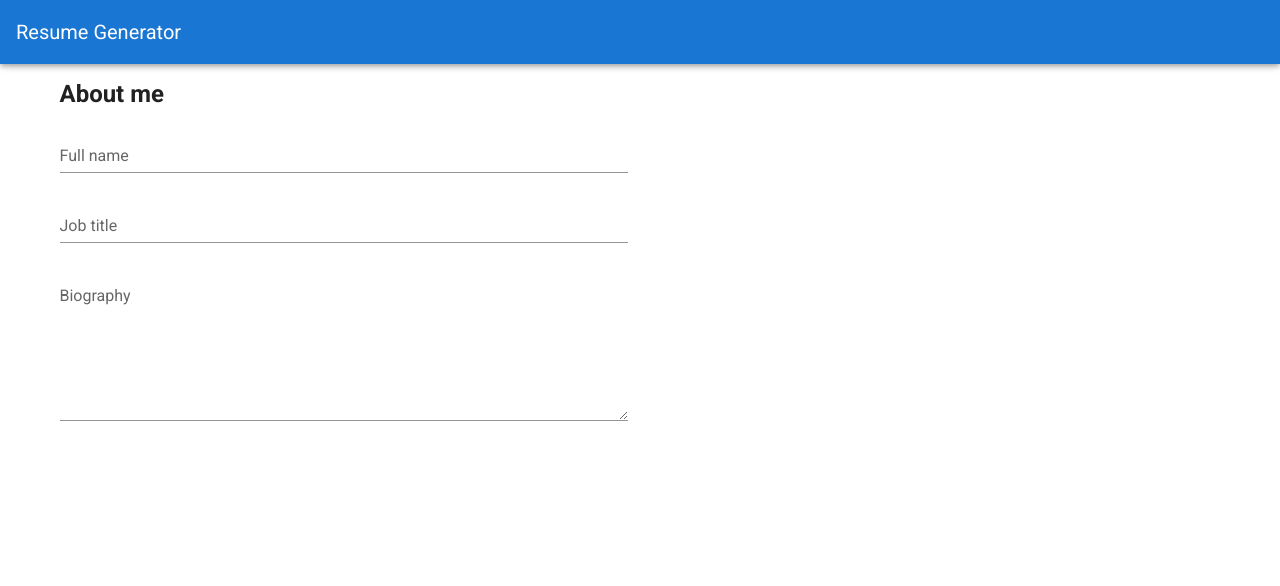
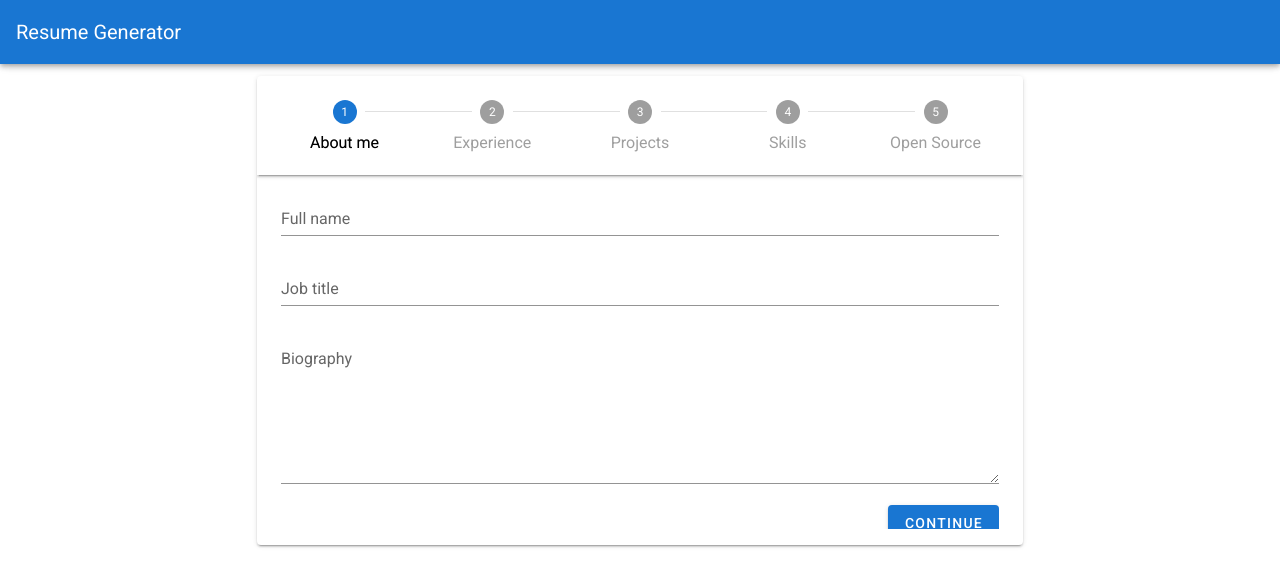
Before and after one commit to MauricioHernanCabrera/resume-generator, a Nuxt app: page / in a window 1280 px wide. Shown: the top 586 px of the page. Built offline with nearby package versions, Linux system fonts and the light colour scheme.

Commit message:
about me step

```diff
--- a/components/Logo.vue
+++ /dev/null
@@ -1,79 +0,0 @@
-<template>
-  <div class="VueToNuxtLogo">
-    <div class="Triangle Triangle--two" />
-    <div class="Triangle Triangle--one" />
-    <div class="Triangle Triangle--three" />
-    <div class="Triangle Triangle--four" />
-  </div>
-</template>
-
-<style>
-.VueToNuxtLogo {
-  display: inline-block;
-  animation: turn 2s linear forwards 1s;
-  transform: rotateX(180deg);
-  position: relative;
-  overflow: hidden;
-  height: 180px;
-  width: 245px;
-}
-
-.Triangle {
-  position: absolute;
-  top: 0;
-  left: 0;
-  width: 0;
-  height: 0;
-}
-
-.Triangle--one {
-  border-left: 105px solid transparent;
-  border-right: 105px solid transparent;
-  border-bottom: 180px solid #41b883;
-}
-
-.Triangle--two {
-  top: 30px;
-  left: 35px;
-  animation: goright 0.5s linear forwards 3.5s;
-  border-left: 87.5px solid transparent;
-  border-right: 87.5px solid transparent;
-  border-bottom: 150px solid #3b8070;
-}
-
-.Triangle--three {
-  top: 60px;
-  left: 35px;
-  animation: goright 0.5s linear forwards 3.5s;
-  border-left: 70px solid transparent;
-  border-right: 70px solid transparent;
-  border-bottom: 120px solid #35495e;
-}
-
-.Triangle--four {
-  top: 120px;
-  left: 70px;
-  animation: godown 0.5s linear forwards 3s;
-  border-left: 35px solid transparent;
-  border-right: 35px solid transparent;
-  border-bottom: 60px solid #fff;
-}
-
-@keyframes turn {
-  100% {
-    transform: rotateX(0deg);
-  }
-}
-
-@keyframes godown {
-  100% {
-    top: 180px;
-  }
-}
-
-@keyframes goright {
-  100% {
-    left: 70px;
-  }
-}
-</style>
--- /dev/null
+++ b/components/StepActions.vue
@@ -0,0 +1,51 @@
+<template>
+  <div class="d-flex">
+    <v-btn v-if="hasBack" text @click="backStep">Back</v-btn>
+
+    <v-spacer></v-spacer>
+
+    <v-btn v-if="hasContinue" color="primary" @click="nextStep">Continue</v-btn>
+
+    <v-btn v-else color="primary" @click="generateResume">
+      Generate Resume
+    </v-btn>
+  </div>
+</template>
+
+<script>
+export default {
+  props: {
+    currentStep: {
+      required: true,
+    },
+    maxStep: {
+      required: true,
+    },
+  },
+
+  computed: {
+    hasBack() {
+      return this.currentStep > 1
+    },
+    hasContinue() {
+      return this.currentStep < this.maxStep
+    },
+  },
+
+  methods: {
+    backStep() {
+      this.$emit('back-step', this.currentStep - 1)
+    },
+
+    nextStep() {
+      this.$emit('next-step', this.currentStep + 1)
+    },
+
+    generateResume() {
+      this.$emit('generate-resume')
+    },
+  },
+}
+</script>
+
+<style lang="scss" scoped></style>
--- a/components/VuetifyLogo.vue
+++ /dev/null
@@ -1,18 +0,0 @@
-<template>
-  <img class="VuetifyLogo" alt="Vuetify Logo" src="/vuetify-logo.svg" />
-</template>
-
-<style>
-.VuetifyLogo {
-  height: 180px;
-  width: 180px;
-  transform: rotateY(560deg);
-  animation: turn 3.5s ease-out forwards 1s;
-}
-
-@keyframes turn {
-  100% {
-    transform: rotateY(0deg);
-  }
-}
-</style>
--- a/nuxt.config.js
+++ b/nuxt.config.js
@@ -55,7 +55,6 @@ export default {
    */
   buildModules: [
     // Doc: https://github.com/nuxt-community/eslint-module
-    '@nuxtjs/eslint-module',
     '@nuxtjs/vuetify',
   ],
   /*
--- a/package.json
+++ b/package.json
@@ -6,9 +6,7 @@
     "dev": "nuxt",
     "build": "nuxt build",
     "start": "nuxt start",
-    "generate": "nuxt generate",
-    "lint:js": "eslint --ext .js,.vue --ignore-path .gitignore .",
-    "lint": "npm run lint:js"
+    "generate": "nuxt generate"
   },
   "dependencies": {
     "@nuxtjs/axios": "^5.12.0",
--- a/pages/index.vue
+++ b/pages/index.vue
@@ -1,34 +1,181 @@
 <template>
   <v-container>
+    <v-row justify="center">
+      <v-col cols="12" md="10" lg="8">
+        <v-stepper v-model="currentStep" alt-labels>
+          <v-stepper-header>
+            <template v-for="stepNumber in maxStep">
+              <v-stepper-step
+                :key="`${stepNumber}-step`"
+                :complete="currentStep > stepNumber"
+                :step="stepNumber"
+                :editable="true"
+              >
+                {{ stepNames[stepNumber] || 'Default Step' }}
+              </v-stepper-step>
+
+              <v-divider
+                v-if="stepNumber !== maxStep"
+                :key="stepNumber"
+              ></v-divider>
+            </template>
+          </v-stepper-header>
+
+          <v-stepper-items>
+            <v-stepper-content step="1">
               <v-row>
-      <v-col cols="12">
-        <h2 class="h1">About me</h2>
+                <v-col cols="12" class="py-0">
+                  <v-text-field
+                    v-model="form.fullName"
+                    label="Full name"
+                    placeholder="Mauricio Hernan Cabrera"
+                  />
                 </v-col>
-    </v-row>
 
-    <v-row>
-      <v-col cols="12" md="6" class="py-0">
-        <v-text-field label="Full name" placeholder="Mauricio Hernan Cabrera" />
+                <v-col cols="12" class="py-0">
+                  <v-text-field
+                    v-model="form.jobTitle"
+                    label="Job title"
+                    placeholder="Software Engineer"
+                  />
                 </v-col>
-    </v-row>
 
-    <v-row>
-      <v-col cols="12" md="6" class="py-0">
-        <v-text-field label="Job title" placeholder="Software Engineer" />
-      </v-col>
-    </v-row>
-
-    <v-row>
-      <v-col cols="12" md="6" class="py-0">
+                <v-col cols="12" class="py-0">
                   <v-textarea
+                    v-model="form.biography"
                     label="Biography"
                     placeholder="I'm a full-stack developer, specialising in web platform and security. If you're a forward-thinking organisation that's supportive of diversity and great development practices, I'd love to hear from you!"
                   />
+                </v-col>
+
+                <v-col cols="12" class="py-0">
+                  <step-actions
+                    :currentStep="currentStep"
+                    :maxStep="maxStep"
+                    @back-step="backStep"
+                    @next-step="nextStep"
+                  ></step-actions>
+                </v-col>
+              </v-row>
+            </v-stepper-content>
+
+            <v-stepper-content step="2">
+              <v-row>
+                <v-col cols="12" class="py-0"> Experience </v-col>
+                <v-col cols="12" class="py-0">
+                  <step-actions
+                    :currentStep="currentStep"
+                    :maxStep="maxStep"
+                    @back-step="backStep"
+                    @next-step="nextStep"
+                  ></step-actions>
+                </v-col>
+              </v-row>
+            </v-stepper-content>
+
+            <v-stepper-content step="3">
+              <v-row>
+                <v-col cols="12" class="py-0"> Projects </v-col>
+                <v-col cols="12" class="py-0">
+                  <step-actions
+                    :currentStep="currentStep"
+                    :maxStep="maxStep"
+                    @back-step="backStep"
+                    @next-step="nextStep"
+                  ></step-actions>
+                </v-col>
+              </v-row>
+            </v-stepper-content>
+
+            <v-stepper-content step="4">
+              <v-row>
+                <v-col cols="12" class="py-0"> Skills </v-col>
+                <v-col cols="12" class="py-0">
+                  <step-actions
+                    :currentStep="currentStep"
+                    :maxStep="maxStep"
+                    @back-step="backStep"
+                    @next-step="nextStep"
+                  ></step-actions>
+                </v-col>
+              </v-row>
+            </v-stepper-content>
+
+            <v-stepper-content step="5">
+              <v-row>
+                <v-col cols="12" class="py-0"> Open Source </v-col>
+                <v-col cols="12" class="py-0">
+                  <step-actions
+                    :currentStep="currentStep"
+                    :maxStep="maxStep"
+                    @back-step="backStep"
+                    @next-step="nextStep"
+                    @generate-resume="generateResume"
+                  ></step-actions>
+                </v-col>
+              </v-row>
+            </v-stepper-content>
+          </v-stepper-items>
+        </v-stepper>
       </v-col>
     </v-row>
   </v-container>
 </template>
 
 <script>
-export default {}
+import StepActions from '@/components/StepActions'
+
+export default {
+  name: 'Home',
+
+  components: {
+    StepActions,
+  },
+
+  data() {
+    return {
+      currentStep: 1,
+      maxStep: 5,
+      form: {
+        fullName: '',
+        jobTitle: '',
+        biography: '',
+      },
+      stepNames: {
+        1: 'About me',
+        2: 'Experience',
+        3: 'Projects',
+        4: 'Skills',
+        5: 'Open Source',
+      },
+    }
+  },
+
+  watch: {
+    maxStep(val) {
+      if (this.currentStep > val) {
+        this.currentStep = val
+      }
+    },
+  },
+
+  methods: {
+    onInput(val) {
+      this.maxStep = parseInt(val)
+    },
+
+    backStep(n) {
+      this.currentStep = n
+    },
+
+    nextStep(n) {
+      this.currentStep = n
+    },
+
+    generateResume() {
+      this.currentStep = 1
+      console.log('generateResume')
+    },
+  },
+}
 </script>
```
Also changed, not shown: .eslintrc.js (deleted). Lines whose indentation alone changed are shown as unchanged.
